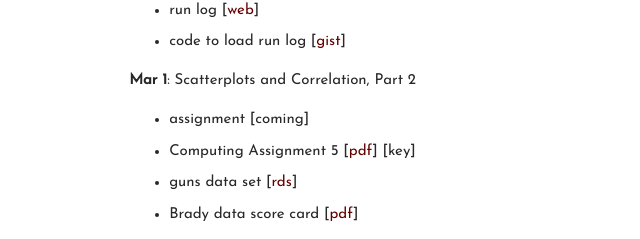
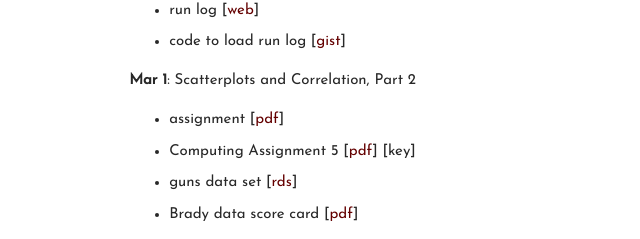
Before and after one commit to carlislerainey/carlislerainey.github.io, a Jekyll site: the page built from teaching/pols-209/index.md, in a window 1280 px wide and 900 px high, scrolled down 2972 px. Shown: the part 658-897 px from the top of the window, without its empty margins (333-973 px from the left). Built offline with Jekyll 4.4.1, drawn with Linux system fonts in a browser that asks for light colours.

Commit message:
update 209

```diff
--- a/teaching/pols-209/index.md
+++ b/teaching/pols-209/index.md
@@ -132,7 +132,7 @@ Tuesday, 1-4pm
 - code to load run log [[gist](https://gist.github.com/carlislerainey/0111324011a7a86d8b2584c16694c826)]
 
 **Mar 1**: Scatterplots and Correlation, Part 2
-- assignment [coming]
+- assignment [[pdf](files/assign-19-correlation-2.pdf)]
 - Computing Assignment 5 [[pdf](files/r-assign-06.pdf)] [key]
 - guns data set [[rds](data/guns.rds)]
 - Brady data score card [[pdf](files/brady-scorecard-2013.pdf)]
```
Also changed, not shown: 1 other file.
